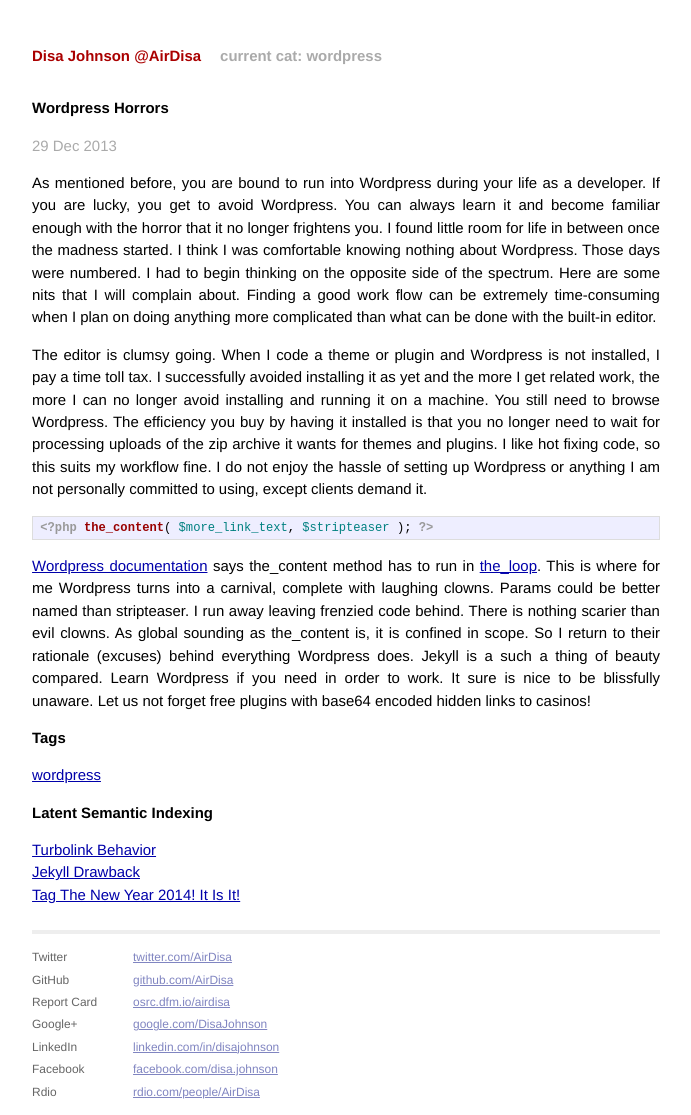
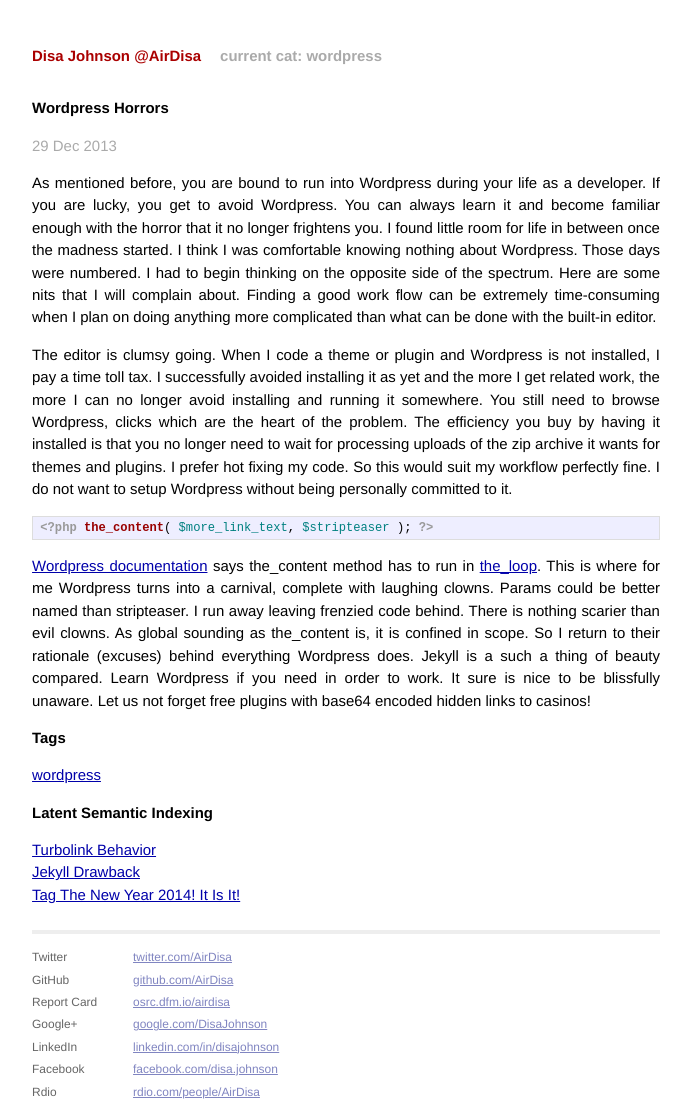
Before and after one commit to AirDisa/airdisa.github.io, a Jekyll site: the page built from _posts/2013-12-29-wordpress-horror.md, in a window 1280 px wide. Shown: the whole page, without its empty margins (294-985 px from the left). Built offline with Jekyll 4.4.1, drawn with Linux system fonts in a browser that asks for light colours; Markdown is read by kramdown in place of the engine named in the settings.

Commit message:
[0.6.11 Blog] Edit 2013-12-29

```diff
--- a/_posts/2013-12-29-wordpress-horror.md
+++ b/_posts/2013-12-29-wordpress-horror.md
@@ -10,7 +10,7 @@
 
 As mentioned before, you are bound to run into Wordpress during your life as a developer. If you are lucky, you get to avoid Wordpress. You can always learn it and become familiar enough with the horror that it no longer frightens you. I found little room for life in between once the madness started. I think I was comfortable knowing nothing about Wordpress. Those days were numbered. I had to begin thinking on the opposite side of the spectrum. Here are some nits that I will complain about. Finding a good work flow can be extremely time-consuming when I plan on doing anything more complicated than what can be done with the built-in editor.
 
-The editor is clumsy going. When I code a theme or plugin and Wordpress is not installed, I pay a time toll tax. I successfully avoided installing it as yet and the more I get related work, the more I can no longer avoid installing and running it on a machine. You still need to browse Wordpress. The efficiency you buy by having it installed is that you no longer need to wait for processing uploads of the zip archive it wants for themes and plugins. I like hot fixing code, so this suits my workflow fine. I do not enjoy the hassle of setting up Wordpress or anything I am not personally committed to using, except clients demand it.
+The editor is clumsy going. When I code a theme or plugin and Wordpress is not installed, I pay a time toll tax. I successfully avoided installing it as yet and the more I get related work, the more I can no longer avoid installing and running it somewhere. You still need to browse Wordpress, clicks which are the heart of the problem. The efficiency you buy by having it installed is that you no longer need to wait for processing uploads of the zip archive it wants for themes and plugins. I prefer hot fixing my code. So this would suit my workflow perfectly fine. I do not want to setup Wordpress without being personally committed to it.
 
 {% highlight php %}
 <?php the_content( $more_link_text, $stripteaser ); ?>
```
Also changed, not shown: 1 other file.
